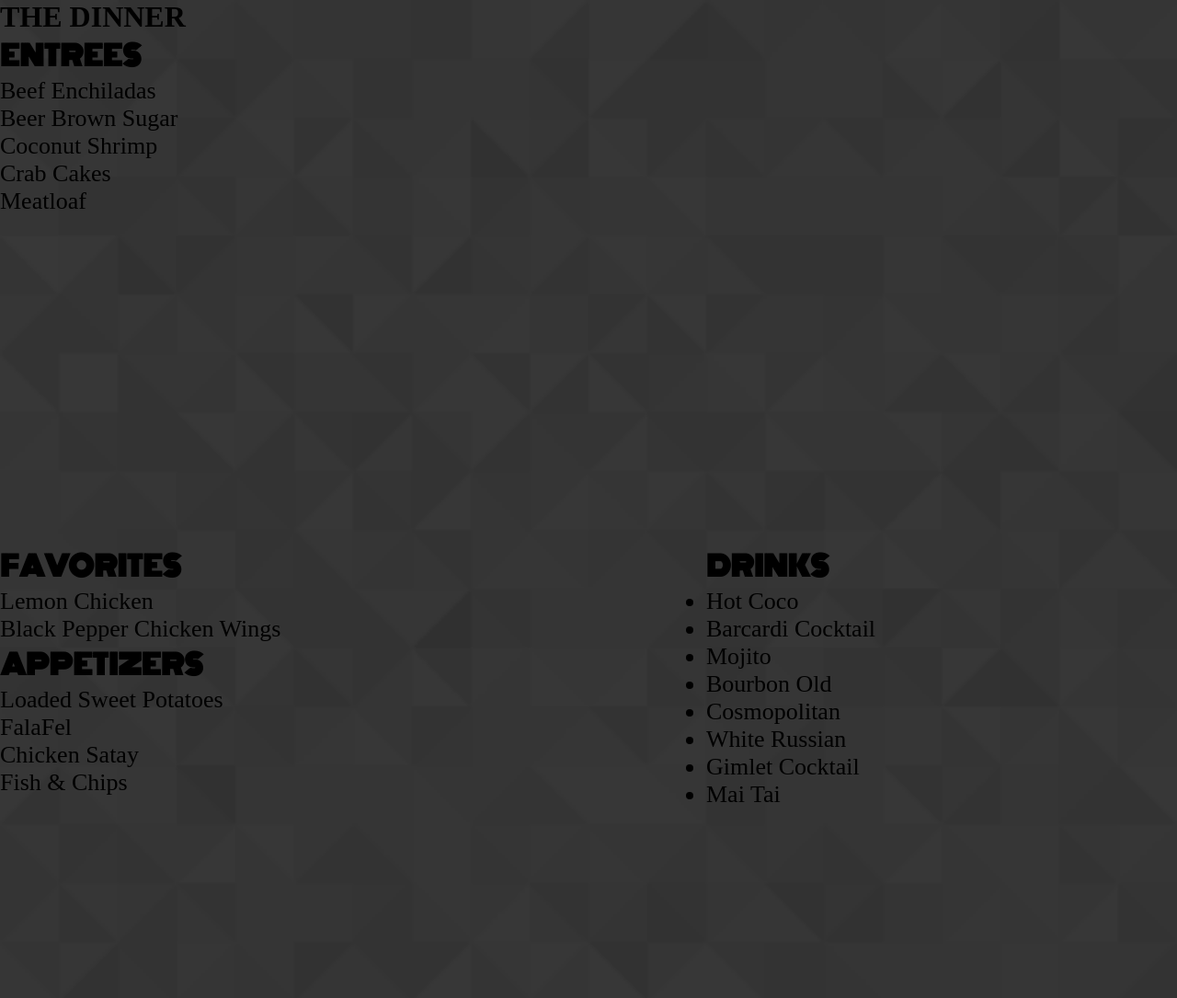
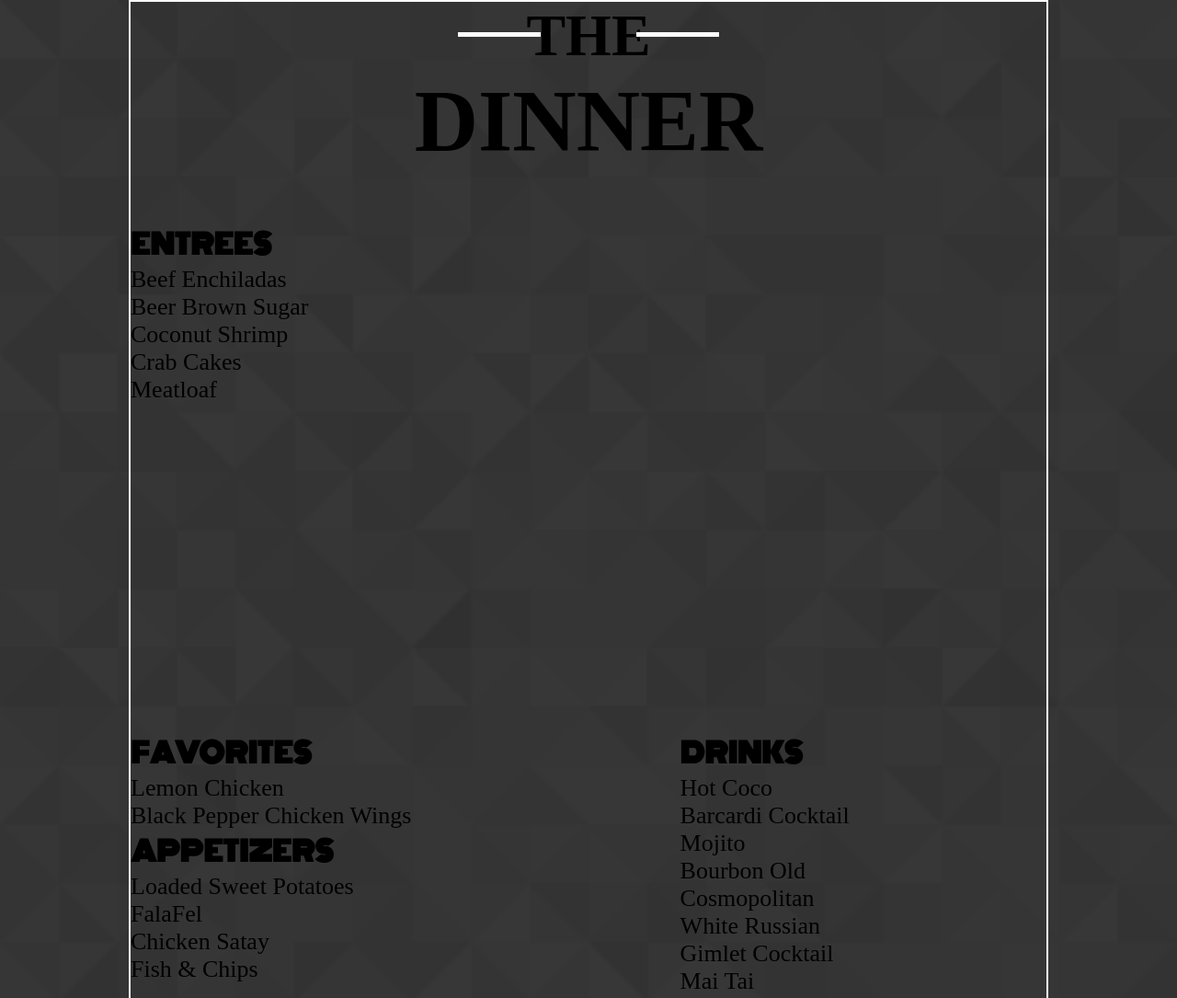
Before and after one commit to eternity-hacker/restaurant-menu, a plain HTML site: page index.html in a window 1280 px wide. Shown: the top 1085 px of the page at 92% size. Drawn offline with Linux system fonts and the light colour scheme; a web font is replaced by a local one.

Commit message:
header layout with pseudo white lines added

```diff
--- a/index.html
+++ b/index.html
@@ -25,7 +25,9 @@
     <div id="container">
       <menu id="menu">
         <header>
-          <h1>THE DINNER</h1>
+          <h1>
+            <span id="the">THE</span><br /><span id="dinner">DINNER</span>
+          </h1>
         </header>
         <main>
           <section id="entrees">
--- a/style.css
+++ b/style.css
@@ -6,6 +6,36 @@
 
 h1 {
   font-family: "Aladin";
+  text-align: center;
+}
+
+h1 span#the {
+  position: relative;
+  font-size: 64px;
+}
+
+h1 span#the::before {
+  content: "";
+  position: absolute;
+  width: 90px;
+  height: 5px;
+  right: 120px;
+  top: 32px;
+  background: white;
+}
+
+h1 span#the::after {
+  content: "";
+  position: absolute;
+  width: 90px;
+  height: 5px;
+  left: 120px;
+  top: 32px;
+  background: white;
+}
+
+h1 span#dinner {
+  font-size: 96px;
 }
 
 h2 {
@@ -15,6 +45,7 @@ h2 {
 
 li {
   font-family: "Koulen";
+  list-style: none;
 }
 
 body {
@@ -25,11 +56,22 @@ body {
 }
 
 #container {
+  display: flex;
+  justify-content: center;
   height: 100%;
 }
 
 #menu {
+  width: 1000px;
+  max-width: 1000px;
   height: 100%;
+  border: white solid 2px;
+}
+
+header {
+  display: flex;
+  justify-content: center;
+  height: 240px;
 }
 
 main {
```
